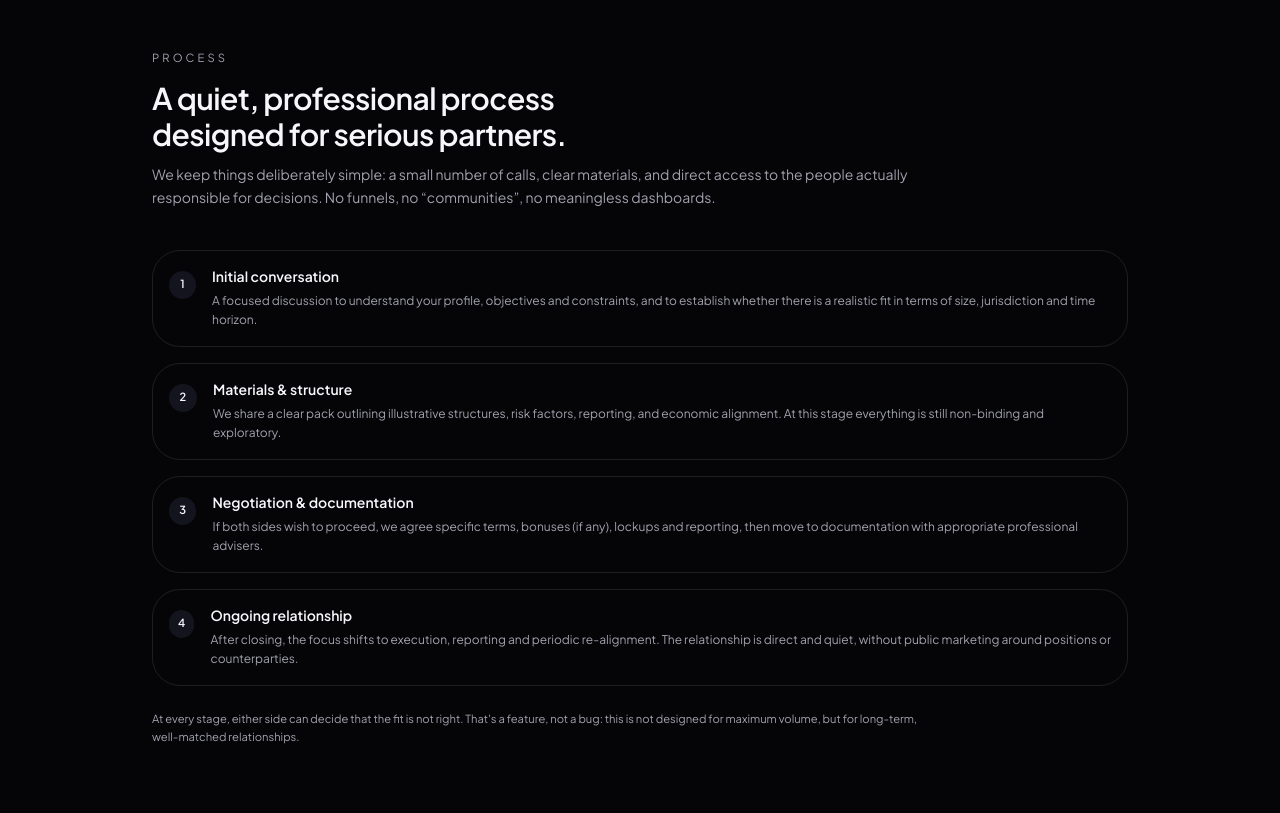
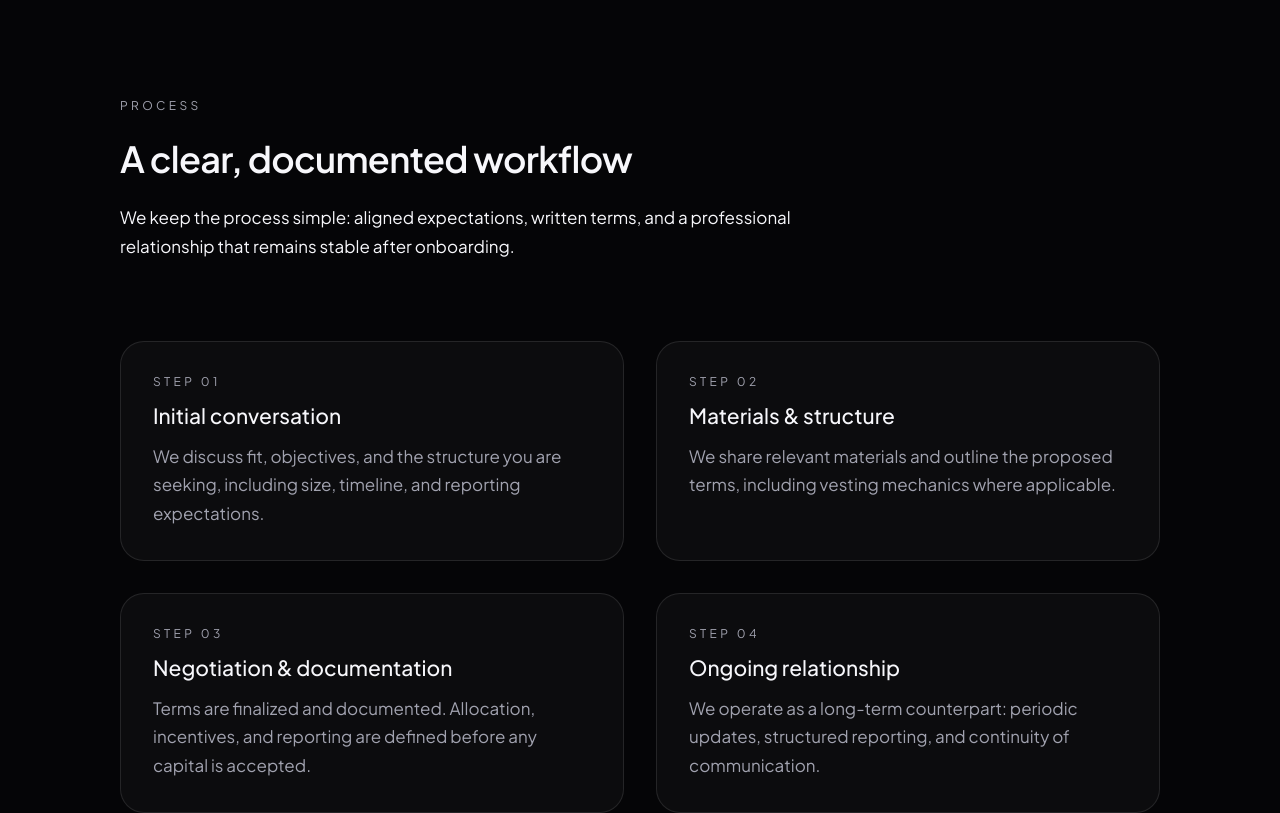
Before and after one commit to Gatsby01k/zcv-land, a Next.js app: page / in a window 1280 px wide. Shown: the part 3280-4093 px from the top of the page. Built offline with nearby package versions, Linux system fonts and the light colour scheme.

Commit message:
Update ProcessSection.tsx

```diff
--- a/components/sections/ProcessSection.tsx
+++ b/components/sections/ProcessSection.tsx
@@ -1,97 +1,59 @@
 // components/sections/ProcessSection.tsx
+
+const steps = [
+  {
+    k: "Step 01",
+    t: "Initial conversation",
+    p: "We discuss fit, objectives, and the structure you are seeking, including size, timeline, and reporting expectations.",
+  },
+  {
+    k: "Step 02",
+    t: "Materials & structure",
+    p: "We share relevant materials and outline the proposed terms, including vesting mechanics where applicable.",
+  },
+  {
+    k: "Step 03",
+    t: "Negotiation & documentation",
+    p: "Terms are finalized and documented. Allocation, incentives, and reporting are defined before any capital is accepted.",
+  },
+  {
+    k: "Step 04",
+    t: "Ongoing relationship",
+    p: "We operate as a long-term counterpart: periodic updates, structured reporting, and continuity of communication.",
+  },
+];
 
 export default function ProcessSection() {
   return (
-    <section
-      className="reveal border-b border-white/5 bg-zv-bg py-16 lg:py-20"
-      id="process"
-    >
-      <div className="mx-auto max-w-5xl px-4 lg:px-6">
-        <header className="max-w-3xl space-y-3">
-          <p className="text-[0.7rem] uppercase tracking-[0.28em] text-zv-muted">
+    <section id="process" className="reveal border-t border-white/5 py-32">
+      <div className="mx-auto max-w-6xl px-6">
+        <header className="mb-20 max-w-3xl space-y-6">
+          <p className="text-xs uppercase tracking-[0.28em] text-zv-muted">
             Process
           </p>
-          <h2 className="text-balance text-2xl font-semibold text-zv-text sm:text-3xl">
-            A quiet, professional process designed for serious partners.
-          </h2>
-          <p className="text-sm leading-relaxed text-zv-muted">
-            We keep things deliberately simple: a small number of calls, clear
-            materials, and direct access to the people actually responsible for
-            decisions. No funnels, no “communities”, no meaningless dashboards.
+
+          <h2 className="text-balance">A clear, documented workflow</h2>
+
+          <p className="text-zv-text">
+            We keep the process simple: aligned expectations, written terms, and
+            a professional relationship that remains stable after onboarding.
           </p>
         </header>
 
-        <ol className="mt-10 space-y-4">
-          <li className="flex gap-4 rounded-3xl border border-white/10 bg-zv-bg-card/80 p-4">
-            <div className="mt-1 flex h-7 w-7 items-center justify-center rounded-full bg-zv-bg-chip text-[0.7rem] font-semibold text-zv-text">
-              1
-            </div>
-            <div className="space-y-1">
-              <h3 className="text-sm font-semibold text-zv-text">
-                Initial conversation
-              </h3>
-              <p className="text-xs leading-relaxed text-zv-muted">
-                A focused discussion to understand your profile, objectives and
-                constraints, and to establish whether there is a realistic fit
-                in terms of size, jurisdiction and time horizon.
+        <div className="grid gap-8 md:grid-cols-2">
+          {steps.map((s) => (
+            <article
+              key={s.k}
+              className="rounded-2xl border border-white/10 bg-white/[0.03] p-8"
+            >
+              <p className="text-xs uppercase tracking-[0.28em] text-zv-muted">
+                {s.k}
               </p>
-            </div>
-          </li>
-
-          <li className="flex gap-4 rounded-3xl border border-white/10 bg-zv-bg-card/80 p-4">
-            <div className="mt-1 flex h-7 w-7 items-center justify-center rounded-full bg-zv-bg-chip text-[0.7rem] font-semibold text-zv-text">
-              2
-            </div>
-            <div className="space-y-1">
-              <h3 className="text-sm font-semibold text-zv-text">
-                Materials & structure
-              </h3>
-              <p className="text-xs leading-relaxed text-zv-muted">
-                We share a clear pack outlining illustrative structures, risk
-                factors, reporting, and economic alignment. At this stage
-                everything is still non-binding and exploratory.
-              </p>
-            </div>
-          </li>
-
-          <li className="flex gap-4 rounded-3xl border border-white/10 bg-zv-bg-card/80 p-4">
-            <div className="mt-1 flex h-7 w-7 items-center justify-center rounded-full bg-zv-bg-chip text-[0.7rem] font-semibold text-zv-text">
-              3
-            </div>
-            <div className="space-y-1">
-              <h3 className="text-sm font-semibold text-zv-text">
-                Negotiation & documentation
-              </h3>
-              <p className="text-xs leading-relaxed text-zv-muted">
-                If both sides wish to proceed, we agree specific terms, bonuses
-                (if any), lockups and reporting, then move to documentation with
-                appropriate professional advisers.
-              </p>
-            </div>
-          </li>
-
-          <li className="flex gap-4 rounded-3xl border border-white/10 bg-zv-bg-card/80 p-4">
-            <div className="mt-1 flex h-7 w-7 items-center justify-center rounded-full bg-zv-bg-chip text-[0.7rem] font-semibold text-zv-text">
-              4
-            </div>
-            <div className="space-y-1">
-              <h3 className="text-sm font-semibold text-zv-text">
-                Ongoing relationship
-              </h3>
-              <p className="text-xs leading-relaxed text-zv-muted">
-                After closing, the focus shifts to execution, reporting and
-                periodic re-alignment. The relationship is direct and quiet,
-                without public marketing around positions or counterparties.
-              </p>
-            </div>
-          </li>
-        </ol>
-
-        <p className="mt-6 max-w-3xl text-[0.7rem] leading-relaxed text-zv-muted">
-          At every stage, either side can decide that the fit is not right.
-          That&apos;s a feature, not a bug: this is not designed for maximum volume,
-          but for long-term, well-matched relationships.
-        </p>
+              <h3 className="mt-3 mb-3">{s.t}</h3>
+              <p>{s.p}</p>
+            </article>
+          ))}
+        </div>
       </div>
     </section>
   );
```
